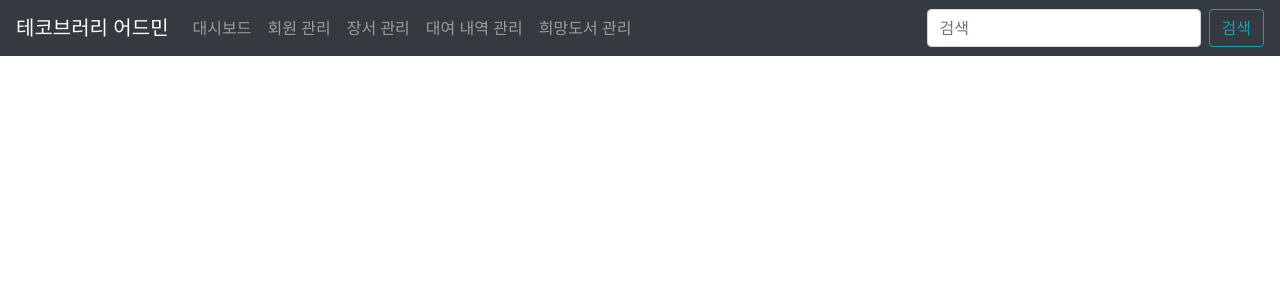
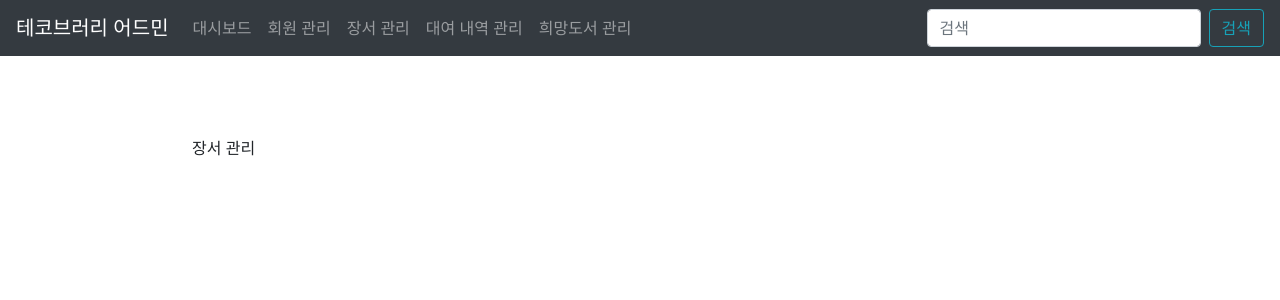
Before and after one commit to milzipmoza-developers/tecobrary-admin-client-v2, a Next.js app: page /books in a window 1280 px wide. Shown: the top 300 px of the page. Built offline with nearby package versions, Linux system fonts and the light colour scheme.

Commit message:
[#1] fix - AppBarLayout body 추가

```diff
--- a/components/templates/AppBarLayout.tsx
+++ b/components/templates/AppBarLayout.tsx
@@ -41,6 +41,9 @@ const AppBarLayout = ({isLoggedIn, children}: IProps) => {
     return (
         <div style={style}>
             {isLoggedIn ? <LoggedInAppBar/> : <NotLoggedInAppBar/>}
+            <div className="body-content-wrapper">
+                {children}
+            </div>
         </div>
     );
 };
```
